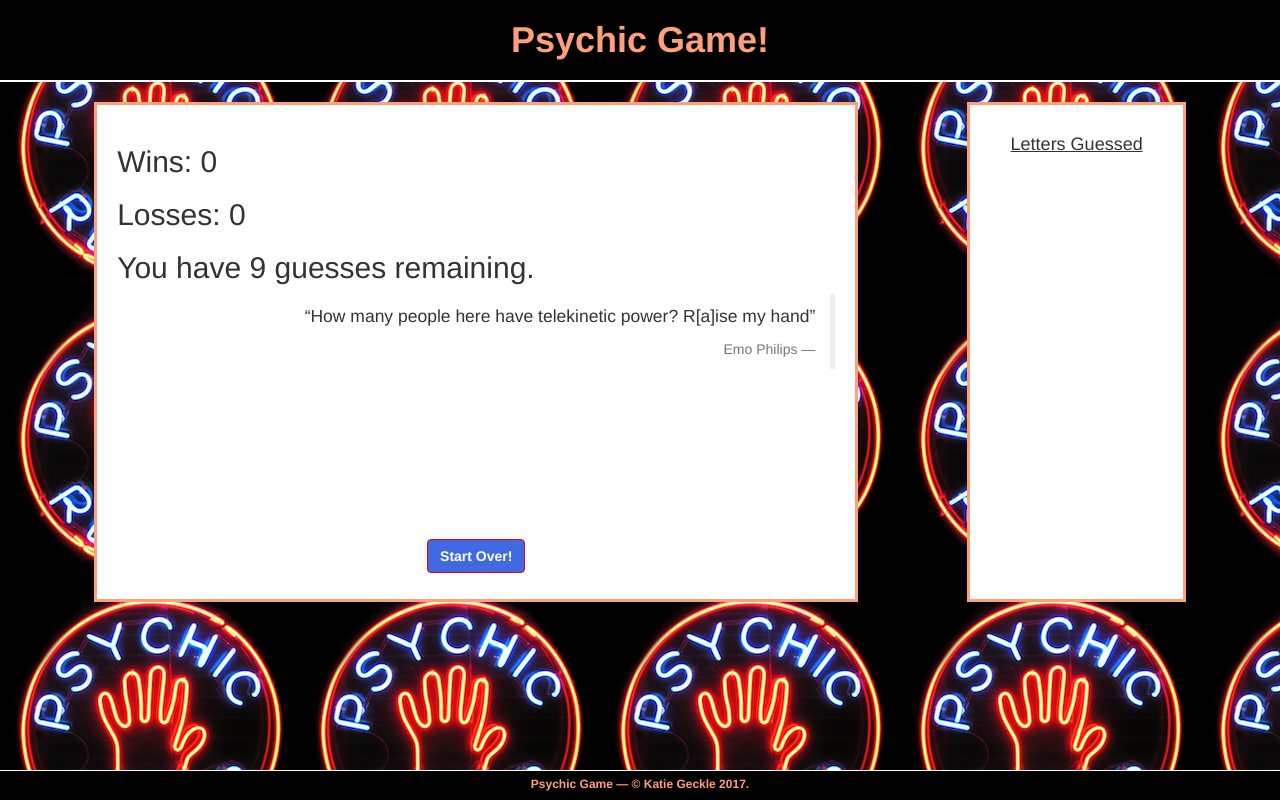
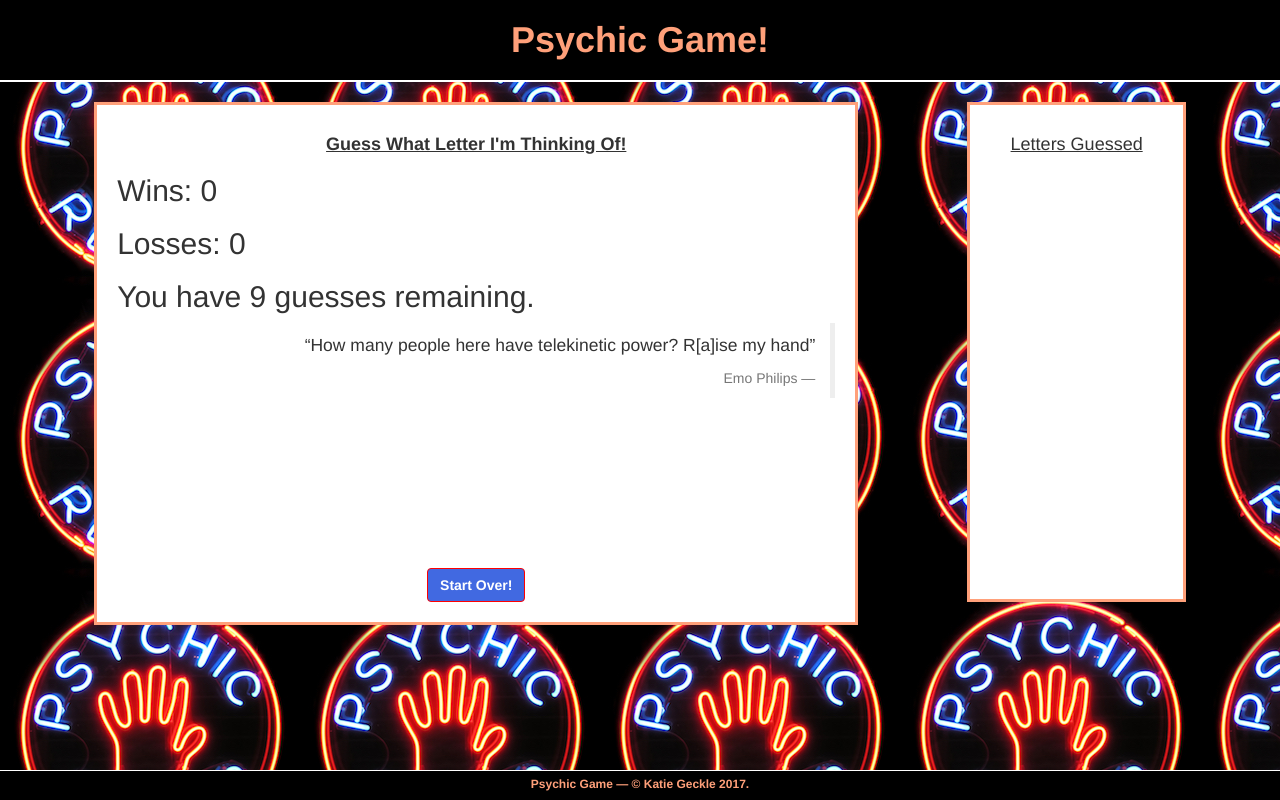
Before and after one commit to katiearina/Psychic-Game, a plain HTML site: page index.html in a window 1280 px wide. Drawn offline with nearby package versions, Linux system fonts and the light colour scheme.

Commit message:
Added game prompt to page, per homework instructions.

```diff
--- a/assets/css/style.css
+++ b/assets/css/style.css
@@ -105,3 +105,9 @@ h4 {
 	background-color: lightsalmon;
 	color: red;
 }
+
+/* Styling for game prompt text */
+#game-prompt {
+	text-align: center;
+	font-weight: bold;
+}
--- a/assets/javascript/game.js
+++ b/assets/javascript/game.js
@@ -21,6 +21,11 @@ var guessesLeft = 9;
 
 // Variable to write remaining guess count to page
 var writeGuessesLeft = document.getElementById("guess-count");
+
+// Variable to write game prompt to page
+var writeGamePrompt = document.getElementById("game-prompt");
+// Variable to remove game prompt from page
+var clearGamePrompt = document.getElementById("game-prompt");
 
 // Variable to write loss quote to page
 var writeLossQuote = document.getElementById("psychic-quote");
@@ -84,6 +89,16 @@ function writeNewLossCount () {
 	writeLosses.innerHTML = "<h2>Losses: " + losses + "</h2>";
 }
 
+// This function writes game description to page
+function writePrompt () {
+	writeGamePrompt.textContent = "Guess What Letter I'm Thinking Of!";
+}
+
+// This function clears game description upon user guess
+function clearPrompt () {
+	clearGamePrompt.textContent = " ";
+}
+
 // This function shows a loss quote after player loses (this quote will
 // stick around until they win or reset the game)
 function showLossQuote () {
@@ -112,6 +127,7 @@ function gameStart () {
 	showResetQuote();
 	computerGuess();
 	resetGuessedLetters();
+	writePrompt();
 	// Console logs computer letter choice for testing
 	console.log(currentLetter);
 }
@@ -121,6 +137,7 @@ function gameStart () {
 function resetGame() {
 	guessesAtStart();
 	computerGuess();
+	writePrompt();
 	// Console logs computer letter choice for testing
 	console.log(currentLetter);
 	userGuesses = [];
@@ -146,6 +163,7 @@ document.onkeyup = function() {
 	writeGuessedLetters();
 	// Console logs guess array for testing
 	console.log(userGuesses);
+	clearPrompt();
 
 	// If there are still guesses left and player guesses correct letter,
 	// player wins and guess count resets to 9.
--- a/index.html
+++ b/index.html
@@ -44,10 +44,10 @@
         <!-- Main Psychic Content Container -->
         <div class="col-lg-7 col-md-7 col-sm-7 main-psychic-content">
 
-        <!-- Current Letter Guessed -->
-        <p id="play-again">
+        <!-- Game Prompt -->
+        <h4 id="game-prompt">
 			<!-- Input from JS only -->
-        </p>
+        </h4>
 
         <!-- Current Win Count -->
         <p id="win-count">
```
